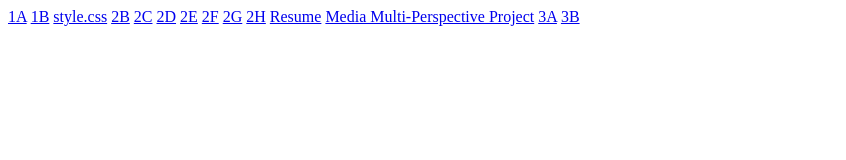
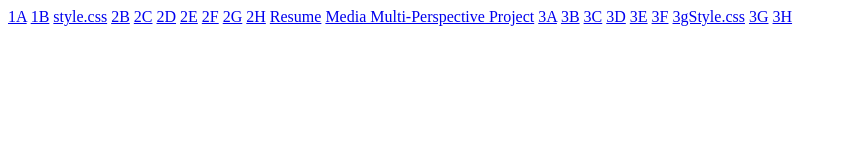
Before and after one commit to sydneycannon/sydneycannon, a plain HTML site: page index.html in a window 1280 px wide. Shown: the whole page, without its empty margins (0-846 px from the left). Drawn offline with Linux system fonts and the light colour scheme.

Commit message:
index.html

```diff
--- a/index.html
+++ b/index.html
@@ -18,5 +18,12 @@
     <a href="multi-perspective forum.html">Media Multi-Perspective Project</a>
     <a href="3A.html">3A</a>
     <a href="3B.html">3B</a>
+    <a href="3C.html">3C</a>
+    <a href="3D.html">3D</a>
+    <a href="3E.html">3E</a>
+    <a href="3F.html">3F</a>
+    <a href="3gStyle.css">3gStyle.css</a>
+    <a href="3G.html">3G</a>
+    <a href="3H.html">3H</a>
     </body>
 </html>
```
